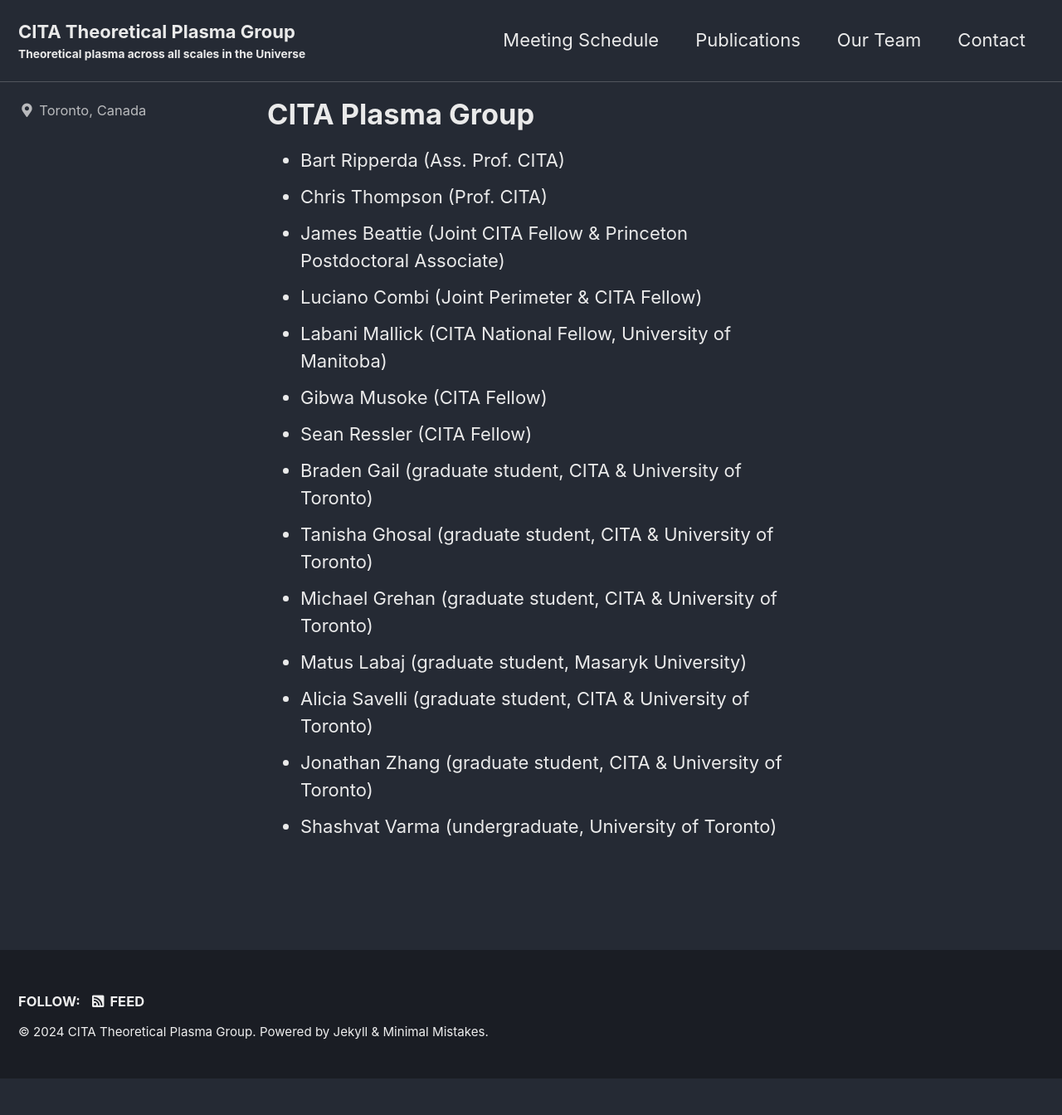
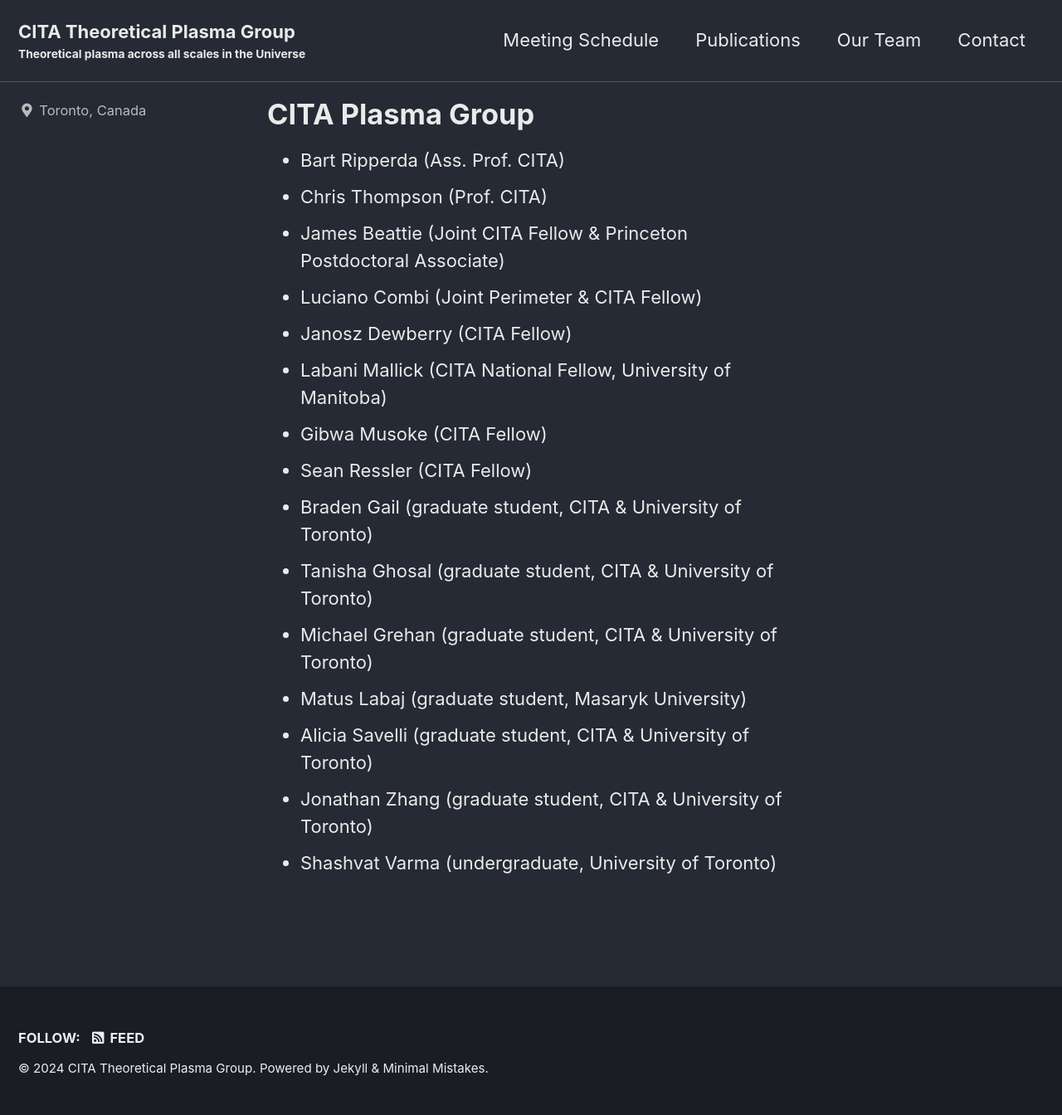
Before and after one commit to AstroJames/CITAplasma, a Jekyll site: the page built from _pages/team.md, in a window 1280 px wide. Shown: the whole page at 83% size. Built offline with Jekyll 4.4.1, drawn with Linux system fonts in a browser that asks for light colours; cached includes are drawn as plain includes; before the commit the page ends 1300 px from its top, so only the background shows below that.

Commit message:
Added more members.

```diff
--- a/_pages/team.md
+++ b/_pages/team.md
@@ -10,6 +10,7 @@
 - Chris Thompson (Prof. CITA)
 - James Beattie (Joint CITA Fellow & Princeton Postdoctoral Associate)
 - Luciano Combi (Joint Perimeter & CITA Fellow)
+- Janosz Dewberry (CITA Fellow)
 - Labani Mallick (CITA National Fellow, University of Manitoba)
 - Gibwa Musoke (CITA Fellow)
 - Sean Ressler (CITA Fellow)
```
